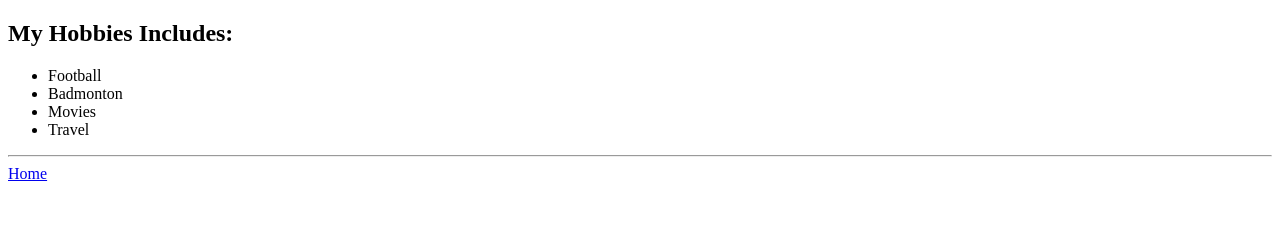
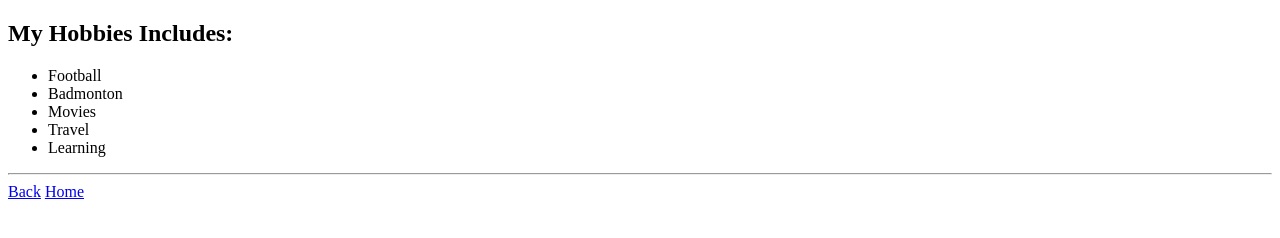
Before and after one commit to Mo-Ameen/Portfolio, a plain HTML site: page public/hobbies.html in a window 1280 px wide. Drawn offline with Linux system fonts and the light colour scheme.

Commit message:
Update hobbies.html

```diff
--- a/public/hobbies.html
+++ b/public/hobbies.html
@@ -12,10 +12,11 @@
         <li>Badmonton</li>
         <li>Movies</li>
         <li>Travel</li>
+        <li>Learning</li>
 
     </ul>
     <hr>
-    <a href="../index.html">Home</a>
+    <a href = "./Reusme.html">Back</a> <a href="../index.html">Home</a>
 
 </body>
 </html>
```
